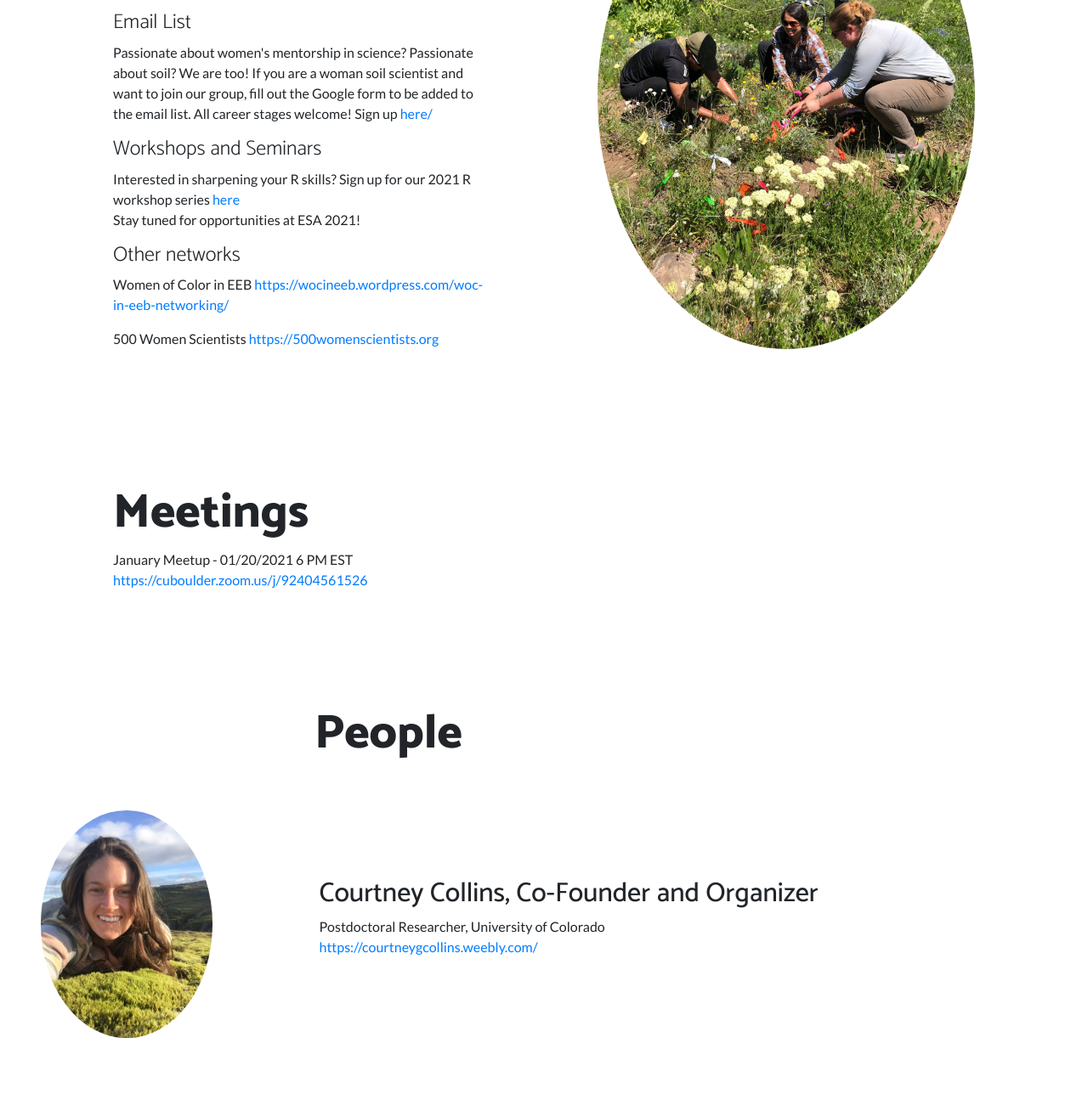
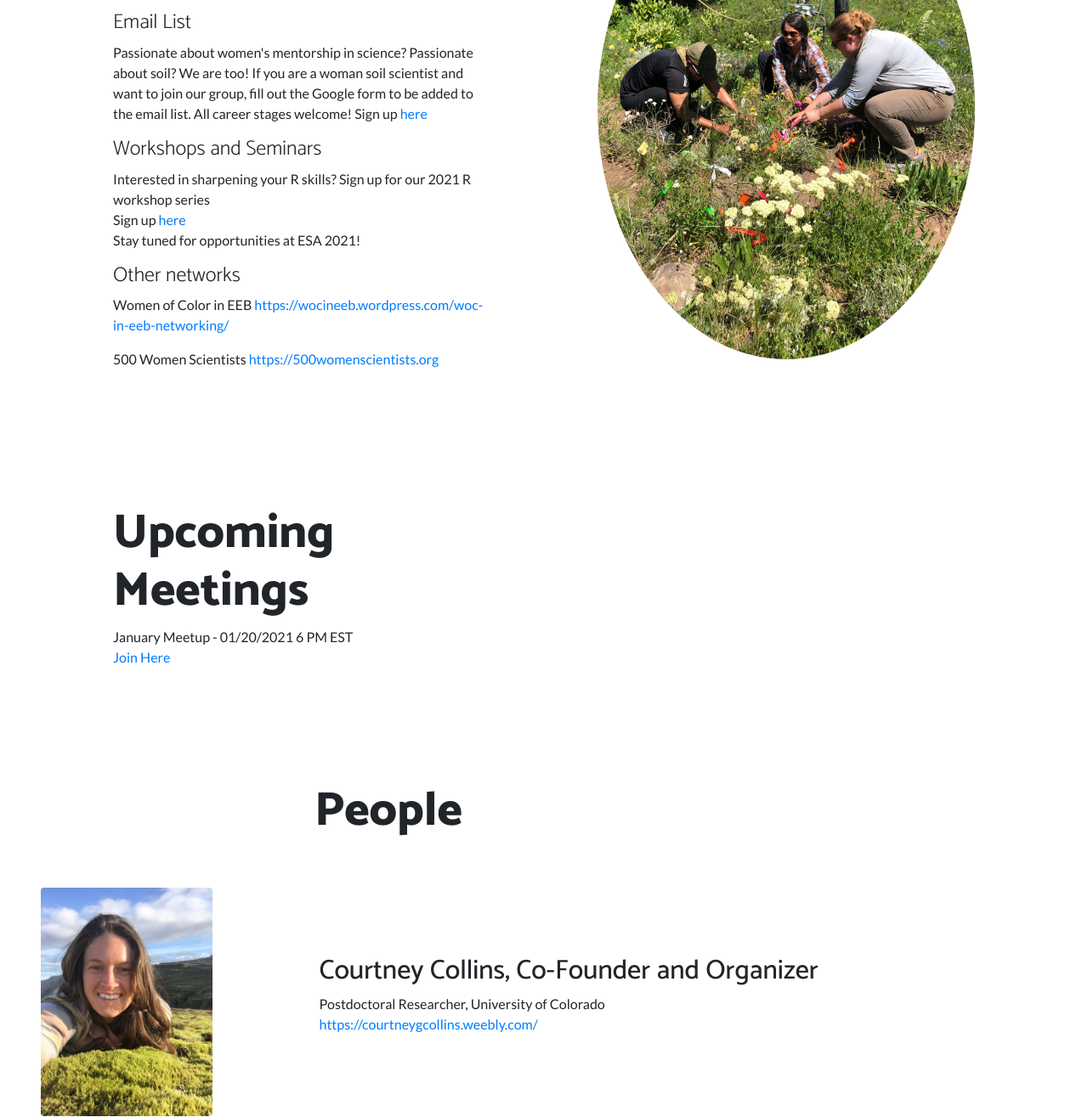
Before and after one commit to WomenInSoilEcology/WomenInSoilEcology.github.io, a website: page index.html in a window 1280 px wide. Shown: the part 1109-2424 px from the top of the page at 85% size. Drawn offline with Linux system fonts and the light colour scheme; files whose address does not match are found by name.

Commit message:
Michala updating index.html 3

```diff
--- a/index.html
+++ b/index.html
@@ -84,10 +84,10 @@
             <h2 class="display-4">Mission</h2>
             <p>Our network is aimed at connecting women scientists to build a strong community and further the fight for equity of all those identifying as womxn in science. We aim to establish connections among senior and junior ecologists through meetups, workshops, and peer-to-peer mentorship.</p>
             <h6 class="display-6">Email List</h6>
-            <p>Passionate about women's mentorship in science? Passionate about soil? We are too! If you are a woman soil scientist and want to join our group, fill out the Google form to be added to the email list. All career stages welcome! Sign up <a href=https://docs.google.com/forms/d/e/1FAIpQLSfjfw4MqQenm3XuPf9YfMJzl5o96w3Q9jjuB4nb9wYWpPYo0w/viewform?usp=sf_link/>here/</a></p>
+            <p>Passionate about women's mentorship in science? Passionate about soil? We are too! If you are a woman soil scientist and want to join our group, fill out the Google form to be added to the email list. All career stages welcome! Sign up <a href=https://docs.google.com/forms/d/e/1FAIpQLSfjfw4MqQenm3XuPf9YfMJzl5o96w3Q9jjuB4nb9wYWpPYo0w/viewform?usp=sf_link/>here</a></p>
 
             <h6 class="display-6">Workshops and Seminars </h6>
-            <p>Interested in sharpening your R skills? Sign up for our 2021 R workshop series <a href=https://docs.google.com/forms/d/e/1FAIpQLSdsQLXgO7JyLDXucewWGlVHkjB1pyeRcIxfyEkVPWRd7qnWBw/viewform?usp=sf_link/>here</a><br>Stay tuned for opportunities at ESA 2021!</p>
+            <p>Interested in sharpening your R skills? Sign up for our 2021 R workshop series<br> Sign up <a href=https://docs.google.com/forms/d/e/1FAIpQLSdsQLXgO7JyLDXucewWGlVHkjB1pyeRcIxfyEkVPWRd7qnWBw/viewform?usp=sf_link/> here</a><br>Stay tuned for opportunities at ESA 2021!</p>
 
             <h6 class="display-6">Other networks</h6>
             <p>Women of Color in EEB <a href=https://wocineeb.wordpress.com/woc-in-eeb-networking/>https://wocineeb.wordpress.com/woc-in-eeb-networking/</a></p>
@@ -110,9 +110,9 @@
         </div>
         <div class="col-lg-6 order-lg-1">
           <div class="p-5">
-            <h2 class="display-4">Meetings</h2>
+            <h2 class="display-4">Upcoming Meetings</h2>
             <p>January Meetup - 01/20/2021 6 PM EST
-	    <br><a href="Join Here">https://cuboulder.zoom.us/j/92404561526</a></p>
+	    <br><a href="https://cuboulder.zoom.us/j/92404561526">Join Here</a></p>
 
           </div>
         </div>
@@ -139,7 +139,7 @@
       <div class="row align-items-center">
         <div class="col-lg-3">
           <div class="p-5">
-            <img class="img-fluid rounded-circle" src="img/courtney_collins_headshot.jpeg" alt="">
+            <img class="img-fluid rounded" src="img/courtney_collins_headshot.jpeg" alt="">
           </div>
         </div>
         <div class="col-lg-9">
@@ -171,7 +171,7 @@
         </div>
         <div class="col-lg-9">
           <div class="p-5">
-            <h5 class="display-5">Stephanie Kivlin, co-founder</h5>
+            <h5 class="display-5">Stephanie Kivlin, co-founder and faculty liason</h5>
             <p>Assistant Professor, University of Tennessee Knoxville
             <br><a href="https://eeb.utk.edu/people/stephanie-kivlin/">https://eeb.utk.edu/people/stephanie-kivlin/</a></p>
           </div>
@@ -187,7 +187,7 @@
         </div>
         <div class="col-lg-9">
           <div class="p-5">
-            <h5 class="display-5">Peyton Smith, co-founder</h5>
+            <h5 class="display-5">Peyton Smith, co-founder and faculty liason</h5>
             <p>Assistant Professor, Texas A&M University
             <br> <a href="https://soilcrop.tamu.edu/people/smith-a-peyton/">https://soilcrop.tamu.edu/people/smith-a-peyton/</a></p>
           </div>
```
